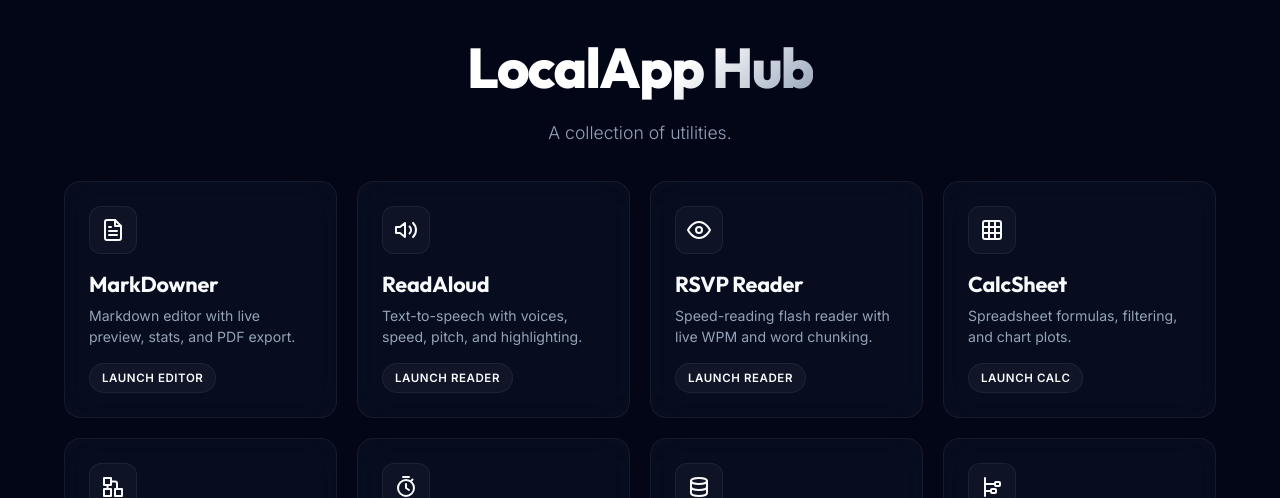
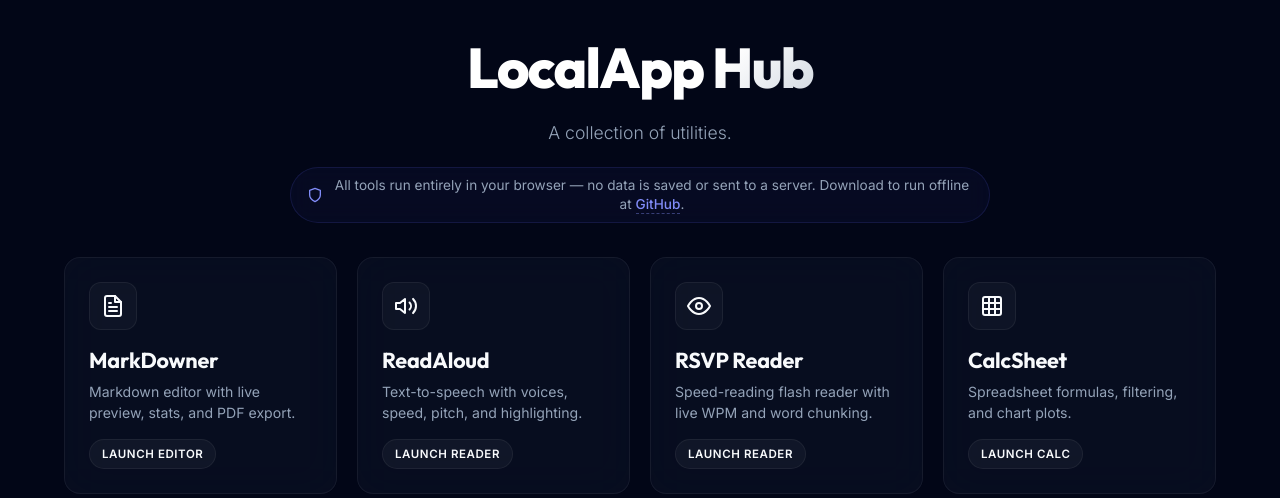
Before and after one commit to Echoshard/UtilityHub, a PHP site: page / in a window 1280 px wide. Shown: the top 498 px of the page. Run offline with PHP 8.4, Linux system fonts and the light colour scheme.

Commit message:
Hub has links now

```diff
--- a/index.html
+++ b/index.html
@@ -44,6 +44,12 @@
         <header class="hub-header">
             <h2 class="hub-title">LocalApp Hub</h2>
             <p class="hub-subtitle">A collection of utilities. </p>
+            <div class="hub-notice">
+                <svg viewBox="0 0 24 24" fill="none" stroke="currentColor" stroke-width="2" stroke-linecap="round" stroke-linejoin="round" class="hub-notice-icon">
+                    <path d="M12 22s8-4 8-10V5l-8-3-8 3v7c0 6 8 10 8 10z"></path>
+                </svg>
+                <span>All tools run entirely in your browser &mdash; no data is saved or sent to a server. Download to run offline at <a href="https://github.com/Echoshard/UtilityHub" target="_blank" rel="noopener noreferrer">GitHub</a>.</span>
+            </div>
         </header>
 
         <main class="hub-main">
--- a/style.css
+++ b/style.css
@@ -101,6 +101,49 @@
     color: var(--text-muted);
     line-height: 1.6;
     font-weight: 300;
+}
+
+.hub-notice {
+    display: inline-flex;
+    align-items: center;
+    justify-content: center;
+    gap: 8px;
+    margin-top: 20px;
+    padding: 8px 16px;
+    background: rgba(99, 102, 241, 0.05);
+    border: 1px solid rgba(99, 102, 241, 0.15);
+    border-radius: 30px;
+    font-size: 0.85rem;
+    color: var(--text-muted);
+    line-height: 1.4;
+    backdrop-filter: blur(10px);
+    transition: var(--transition);
+}
+
+.hub-notice:hover {
+    background: rgba(99, 102, 241, 0.08);
+    border-color: rgba(99, 102, 241, 0.3);
+}
+
+.hub-notice a {
+    color: #818cf8;
+    text-decoration: none;
+    font-weight: 500;
+    border-bottom: 1px dashed rgba(129, 140, 248, 0.4);
+    padding-bottom: 1px;
+    transition: var(--transition);
+}
+
+.hub-notice a:hover {
+    color: #a5b4fc;
+    border-bottom-color: #a5b4fc;
+}
+
+.hub-notice-icon {
+    width: 16px;
+    height: 16px;
+    stroke: #818cf8;
+    flex-shrink: 0;
 }
 
 /* Category Sections */
@@ -549,4 +592,13 @@
         min-width: 0;
         padding: 22px;
     }
+    .hub-notice {
+        padding: 10px 14px;
+        border-radius: 20px;
+        font-size: 0.8rem;
+        margin-top: 16px;
+        flex-direction: column;
+        text-align: center;
+        gap: 6px;
+    }
 }
```
